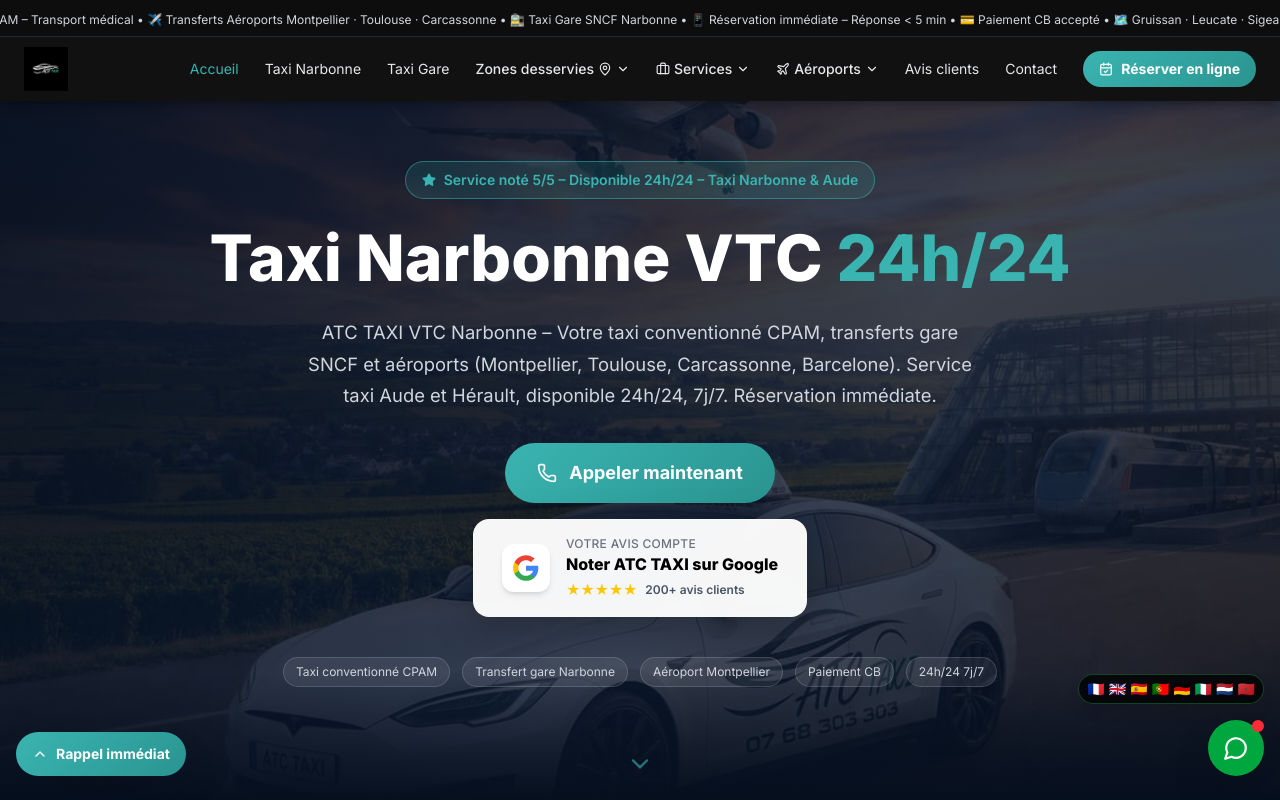
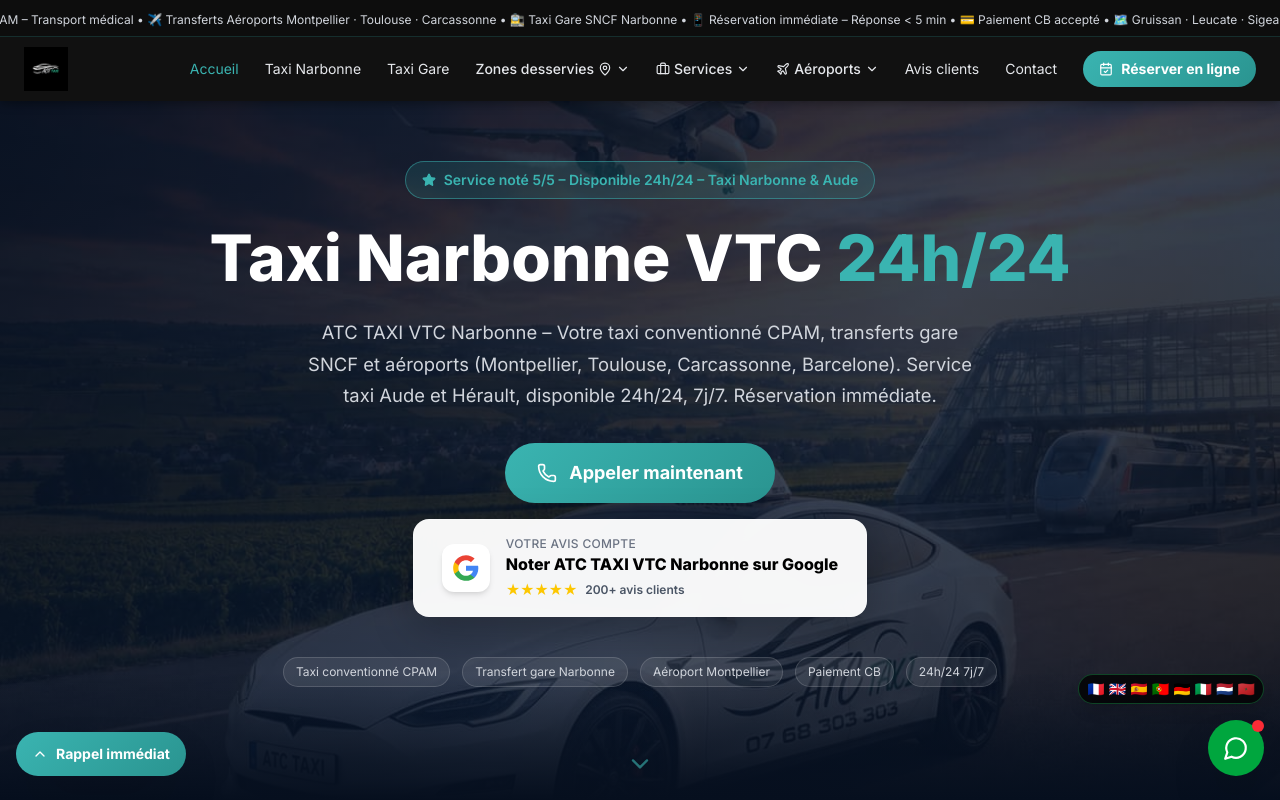
Before and after one commit to carluks78/Taxi-Narbonne-ATC-TAXI-VTC-VSL, a React (Vite) app: page / in a window 1280 px wide. Shown: the top 800 px of the page. Built offline with nearby package versions, Linux system fonts and the light colour scheme.

Commit message:
Update Home.tsx

```diff
--- a/src/app/pages/Home.tsx
+++ b/src/app/pages/Home.tsx
@@ -250,7 +250,7 @@
       </span>
 
       <span className="text-black text-base font-extrabold">
-        Noter ATC TAXI sur Google
+        Noter ATC TAXI VTC Narbonne sur Google
       </span>
 
       <div className="flex items-center gap-2 mt-1">
```
